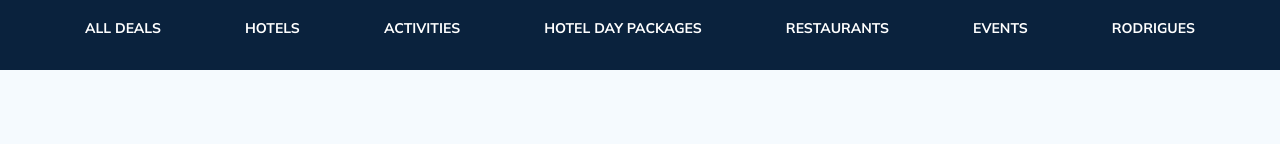
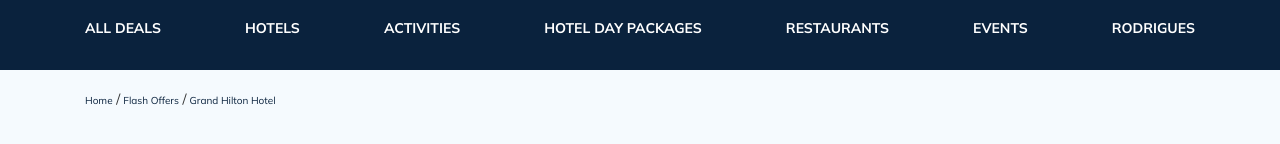
Before and after one commit to kva1ery/tour-plan, a website: page index.html in a window 1280 px wide. Shown: the part 134-278 px from the top of the page. Drawn offline with nearby package versions, Linux system fonts and the light colour scheme; files that its build step writes are made by us from their sources.

Commit message:
add: breadcrumbs

```diff
--- a/index.html
+++ b/index.html
@@ -65,5 +65,20 @@
     </div>
   </div>
 </header>
+<main>
+  <div class="container">
+    <ol class="breadcrumbs">
+      <li class="breadcrumbs__item">
+        <a href="#" class="breadcrumbs__link">Home</a>
+      </li>
+      <li class="breadcrumbs__item">
+        <a href="#" class="breadcrumbs__link">Flash Offers</a>
+      </li>
+      <li class="breadcrumbs__item">
+        <a class="breadcrumbs__link">Grand Hilton Hotel</a>
+      </li>
+    </ol>
+  </div>
+</main>
 </body>
 </html>
--- /dev/null
+++ b/sass/blocks/breadcrumbs.scss
@@ -0,0 +1,20 @@
+.breadcrumbs {
+  @include list-reset();
+  display: flex;
+  flex-wrap: wrap;
+  padding-top: 18px;
+  padding-bottom: 19px;
+}
+
+.breadcrumbs__item:not(:last-child)::after {
+  content: "/";
+  margin-right: 3px;
+}
+
+.breadcrumbs__link {
+  color: $background-dark-color;
+  font-size: 10px;
+  line-height: 13px;
+
+  text-decoration: none;
+}
--- a/sass/style.scss
+++ b/sass/style.scss
@@ -12,3 +12,4 @@
 @import "blocks/user.scss";
 @import "blocks/site-menu.scss";
 @import "blocks/main-header.scss";
+@import "blocks/breadcrumbs.scss";
```
